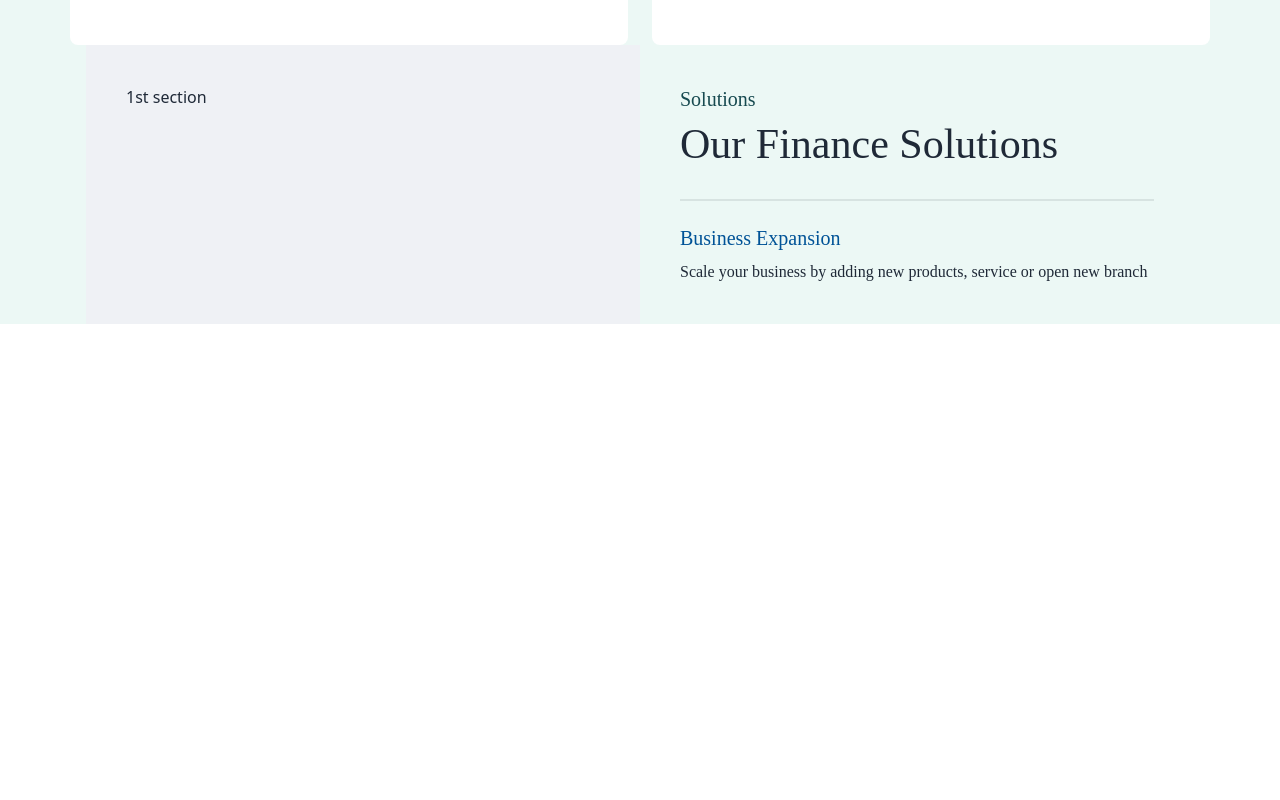
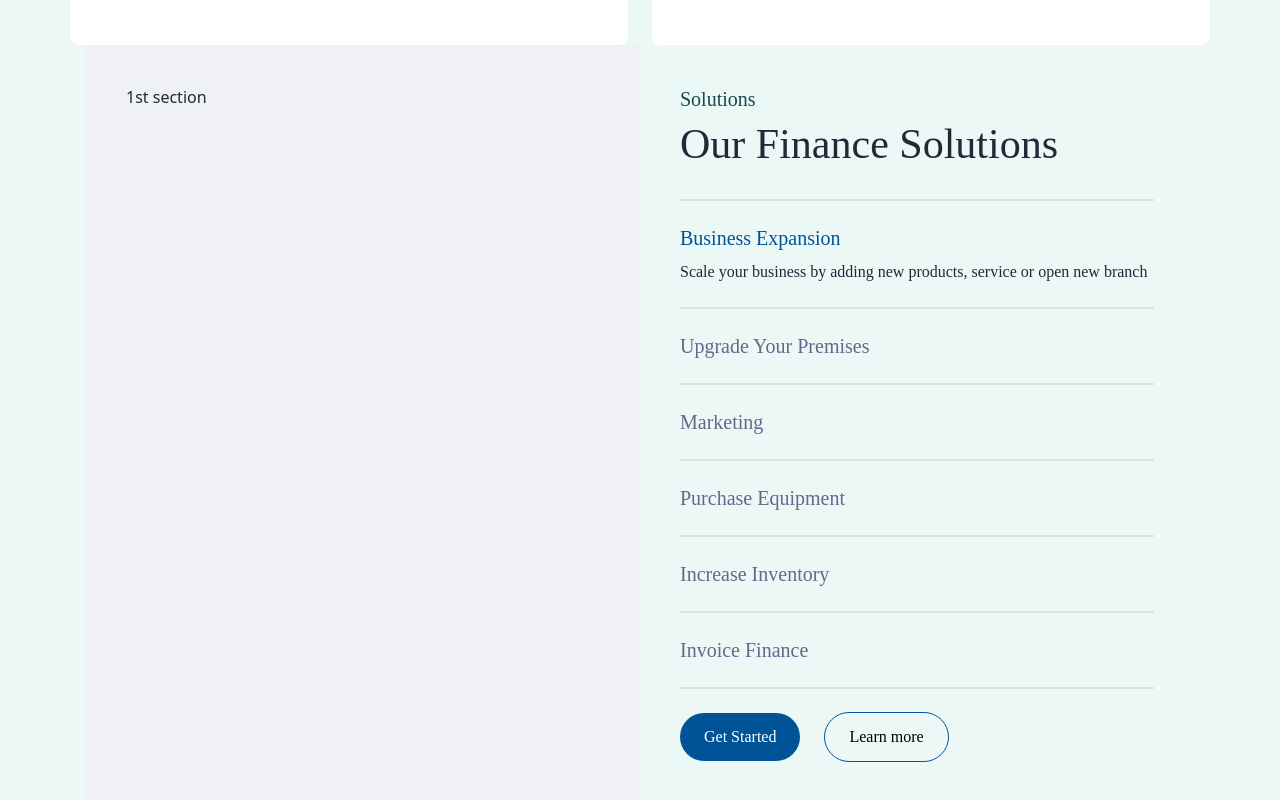
Before and after one commit to Mehebul02/Islamic-Finance, a Next.js app: page / in a window 1280 px wide. Shown: the part 1441-2241 px from the top of the page. Before the commit the page ends 1765 px from the top, so only its background shows below. Built offline with nearby package versions, Linux system fonts and the light colour scheme.

Commit message:
Completed the right side

```diff
--- /dev/null
+++ b/src/components/Solutions/CustomDivider.jsx
@@ -0,0 +1,12 @@
+import React from 'react';
+
+const CustomDivider = ({text}) => {
+    return (
+        <div>
+             <h1 className='text-xl text-[#606a8c] font-WorkSanser font-medium'>{text}</h1>
+             <div className="divider"></div>
+        </div>
+    );
+};
+
+export default CustomDivider;
--- a/src/components/Solutions/RightSide.jsx
+++ b/src/components/Solutions/RightSide.jsx
@@ -1,4 +1,6 @@
-import React from 'react';
+import React from "react";
+import CustomDivider from "./CustomDivider";
+import CustomButton from "@/shared/CustomButton";
 
 const RightSide = () => {
   return (
@@ -6,10 +8,30 @@ const RightSide = () => {
       <h3 className="text-xl text-secondaryColor font-WorkSanser font-medium">
         Solutions
       </h3>
-            <h1 className="text-[42px] font-WorkSanser font-medium">Our Finance Solutions</h1>
+      <h1 className="text-[42px] font-WorkSanser font-medium">
+        Our Finance Solutions
+      </h1>
       <div className="divider"></div>
-            <h2 className='text-xl text-primaryColor font-WorkSanser font-medium'>Business Expansion</h2>
-            <p className='font-WorkSanser mt-2 font-normal'>Scale your business by adding new products, service or open new branch</p>
+      <h2 className="text-xl text-primaryColor font-WorkSanser font-medium">
+        Business Expansion
+      </h2>
+      <p className="font-WorkSanser mt-2 font-normal">
+        Scale your business by adding new products, service or open new branch
+      </p>
+      <div className="divider"></div>
+      <div>
+        <CustomDivider text="Upgrade Your Premises" />
+        <CustomDivider text="Marketing" />
+        <CustomDivider text="Purchase Equipment" />
+        <CustomDivider text="Increase Inventory" />
+        <CustomDivider text="Invoice Finance" />
+      </div>
+     <div className="flex items-center gap-6">
+     <CustomButton text='Get Started'/>
+      <button className="text-black rounded-full md:text-[16px] font-WorkSanser font-medium px-2 md:px-6 py-3 md:py-3 border border-primaryColor">
+      Learn more
+          </button>
+     </div>
     </div>
   );
 };
```
Lines whose indentation alone changed are shown as unchanged.
